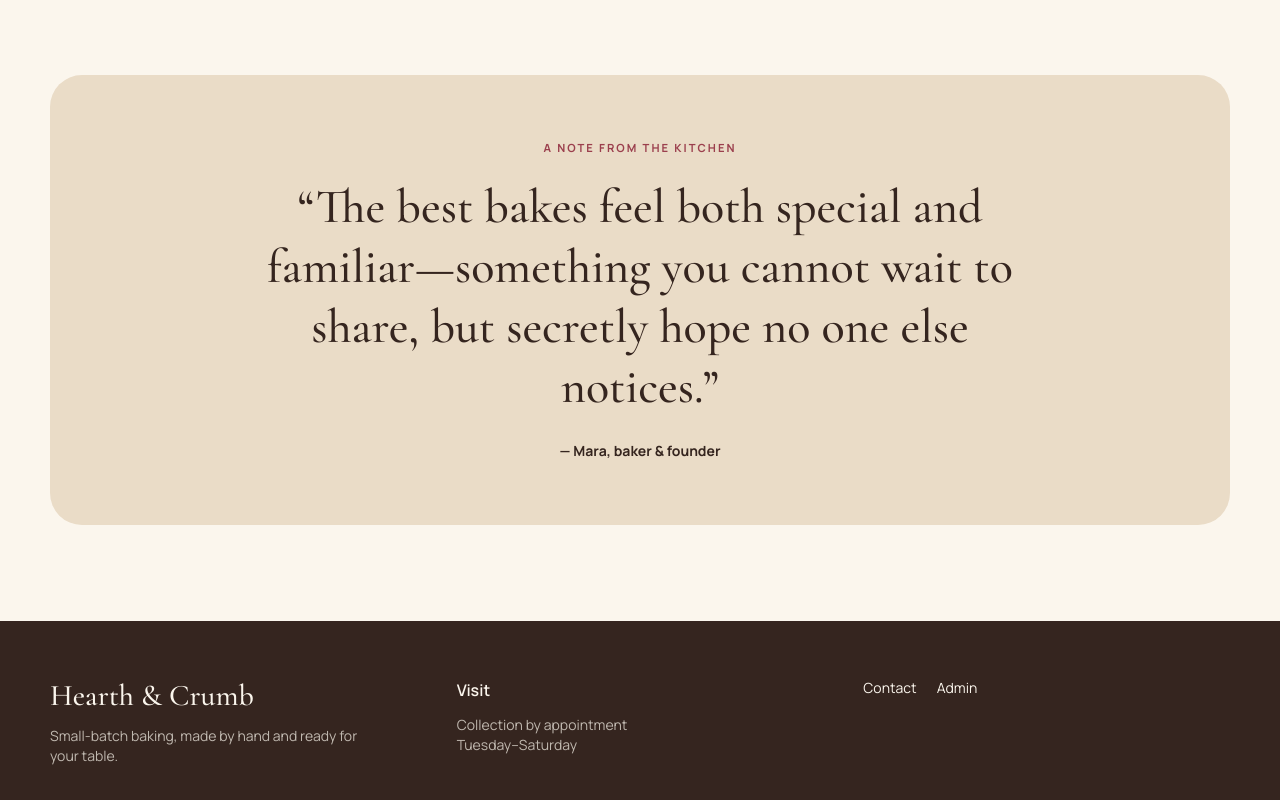
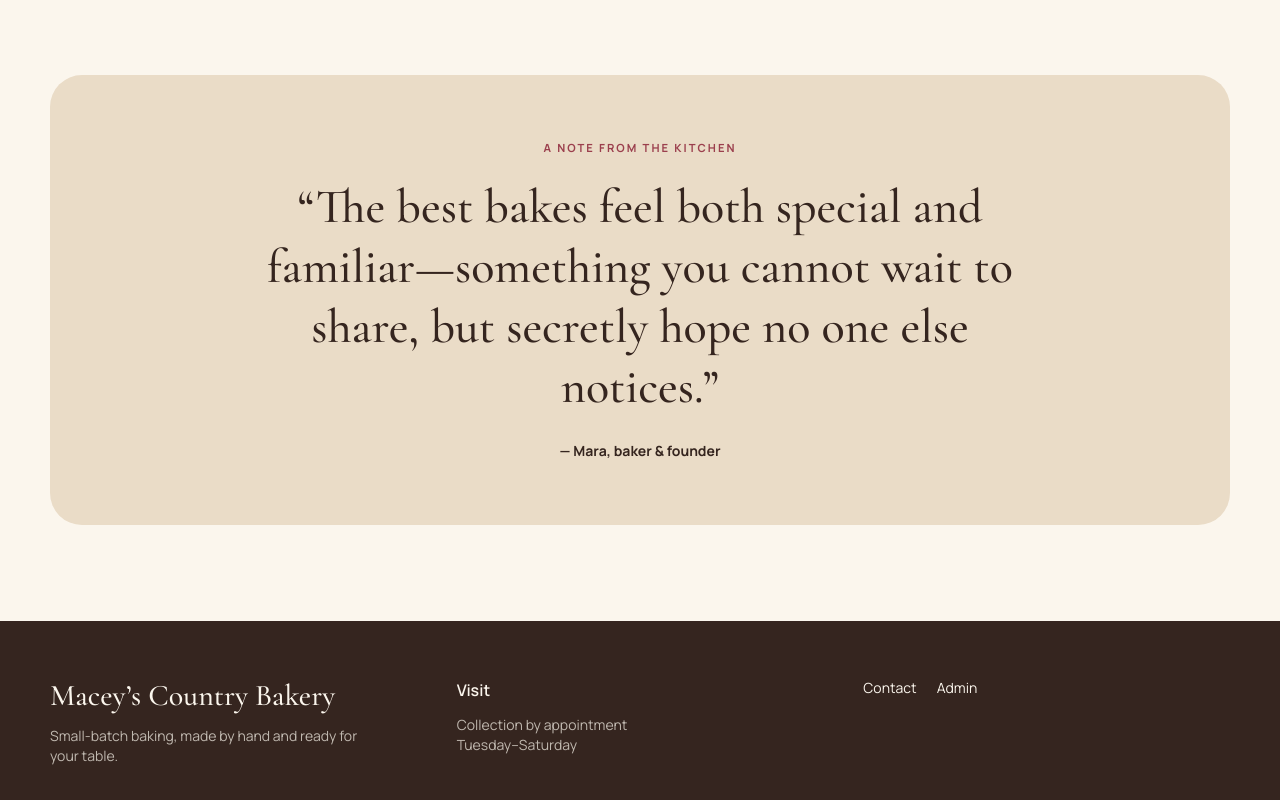
Before and after one commit to Nashbuilt/maceycountrybakes, a Next.js app: page / in a window 1280 px wide. Shown: the part 1225-2025 px from the top of the page. Built offline with nearby package versions, Linux system fonts and the light colour scheme; no server answers; the database is empty.

Commit message:
Rename site to Macey’s Country Bakery

```diff
--- a/src/app/layout.tsx
+++ b/src/app/layout.tsx
@@ -19,8 +19,8 @@ const sans = Manrope({
 export const metadata: Metadata = {
   metadataBase: new URL(process.env.NEXT_PUBLIC_SITE_URL || "http://localhost:3000"),
   title: {
-    default: "Hearth & Crumb | Small-batch bakery",
-    template: "%s | Hearth & Crumb",
+    default: "Macey’s Country Bakery | Small-batch bakes",
+    template: "%s | Macey’s Country Bakery",
   },
   description: "Small-batch scones, banana bread and seasonal bakes, handmade for local collection.",
 };
@@ -36,7 +36,7 @@ export default function RootLayout({ children }: { children: React.ReactNode })
           <footer className="mt-24 border-t border-cocoa/10 bg-cocoa text-cream">
             <div className="shell grid gap-10 py-14 md:grid-cols-3">
               <div>
-                <p className="font-serif text-3xl">Hearth & Crumb</p>
+                <p className="font-serif text-3xl">Macey’s Country Bakery</p>
                 <p className="mt-3 max-w-xs text-sm text-cream/70">Small-batch baking, made by hand and ready for your table.</p>
               </div>
               <div>
```
